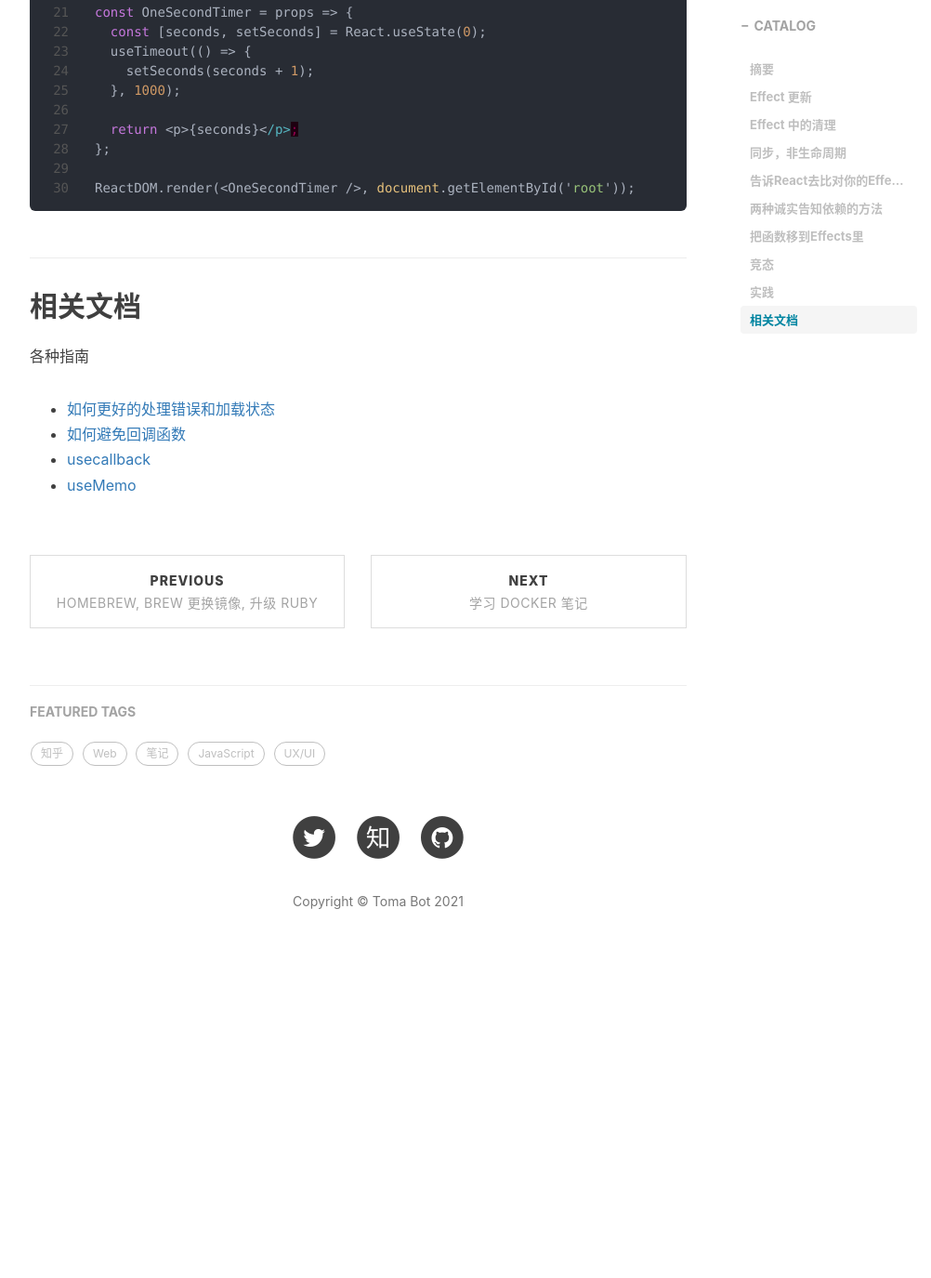
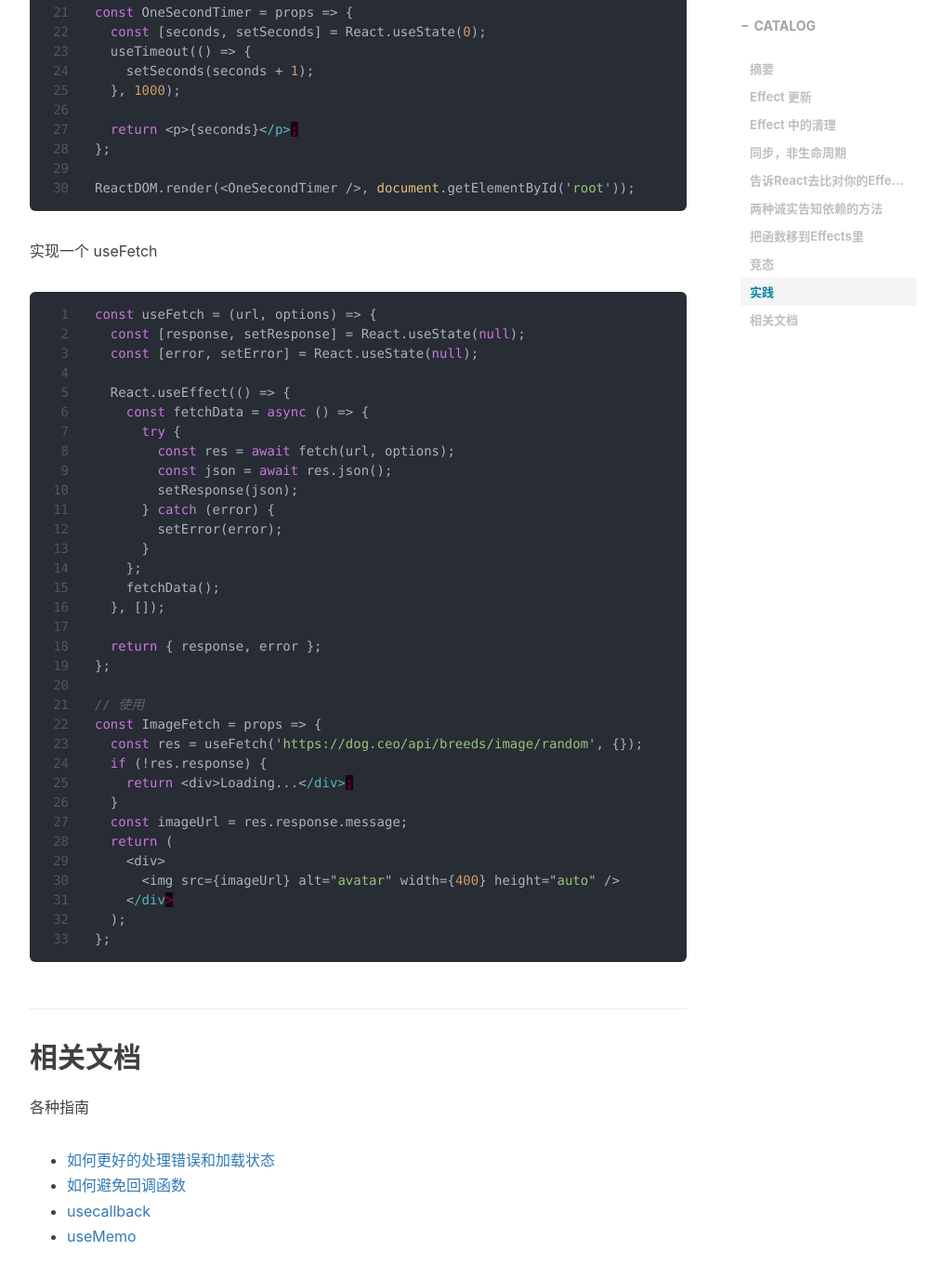
Before and after one commit to cicime/cicime.github.io, a Jekyll site: the page built from _posts/2020-02-10-guide-to-useeffect.md, in a window 1280 px wide and 1400 px high, scrolled down 9362 px. Shown: the top 1375 px of the window at 93% size, without its empty margins (233-1235 px from the left). Built offline with Jekyll 4.4.1, drawn with Linux system fonts in a browser that asks for light colours; nearby versions of some CDN libraries; comment, search, counter and statistics services are not loaded; before the commit the page ends 10436 px from its top, so only the background shows below that; some of the changed text lies outside the part shown.

Commit message:
:rocket:

````diff
--- a/_posts/2020-02-10-guide-to-useeffect.md
+++ b/_posts/2020-02-10-guide-to-useeffect.md
@@ -366,6 +366,44 @@ const OneSecondTimer = props => {
 ReactDOM.render(<OneSecondTimer />, document.getElementById('root'));
 ```
 
+实现一个 useFetch
+
+```javascript
+const useFetch = (url, options) => {
+  const [response, setResponse] = React.useState(null);
+  const [error, setError] = React.useState(null);
+
+  React.useEffect(() => {
+    const fetchData = async () => {
+      try {
+        const res = await fetch(url, options);
+        const json = await res.json();
+        setResponse(json);
+      } catch (error) {
+        setError(error);
+      }
+    };
+    fetchData();
+  }, []);
+
+  return { response, error };
+};
+
+// 使用
+const ImageFetch = props => {
+  const res = useFetch('https://dog.ceo/api/breeds/image/random', {});
+  if (!res.response) {
+    return <div>Loading...</div>;
+  }
+  const imageUrl = res.response.message;
+  return (
+    <div>
+      <img src={imageUrl} alt="avatar" width={400} height="auto" />
+    </div>
+  );
+};
+```
+
 
 ## 相关文档
 
````
Also changed, not shown: other parts of _posts/2020-02-10-guide-to-useeffect.md (+1 -1 lines), _posts/2018-09-18-learn-docker.md (added, +90 -0 lines), _posts/2020-02-12-learn-docker.md (deleted, +0 -22 lines).
